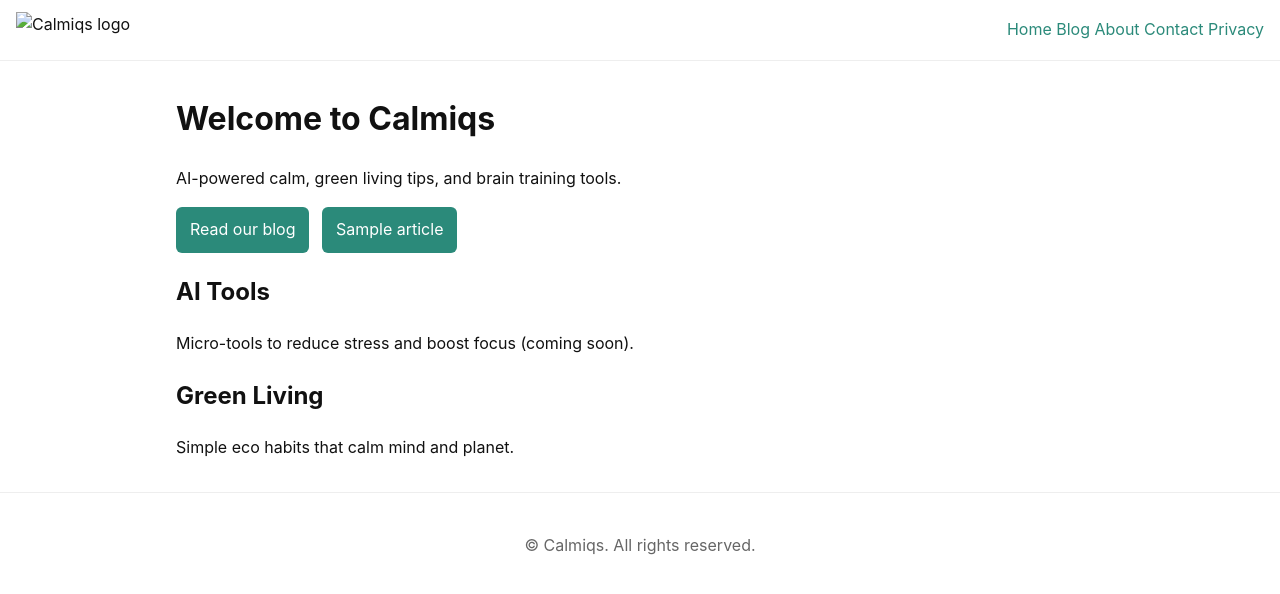
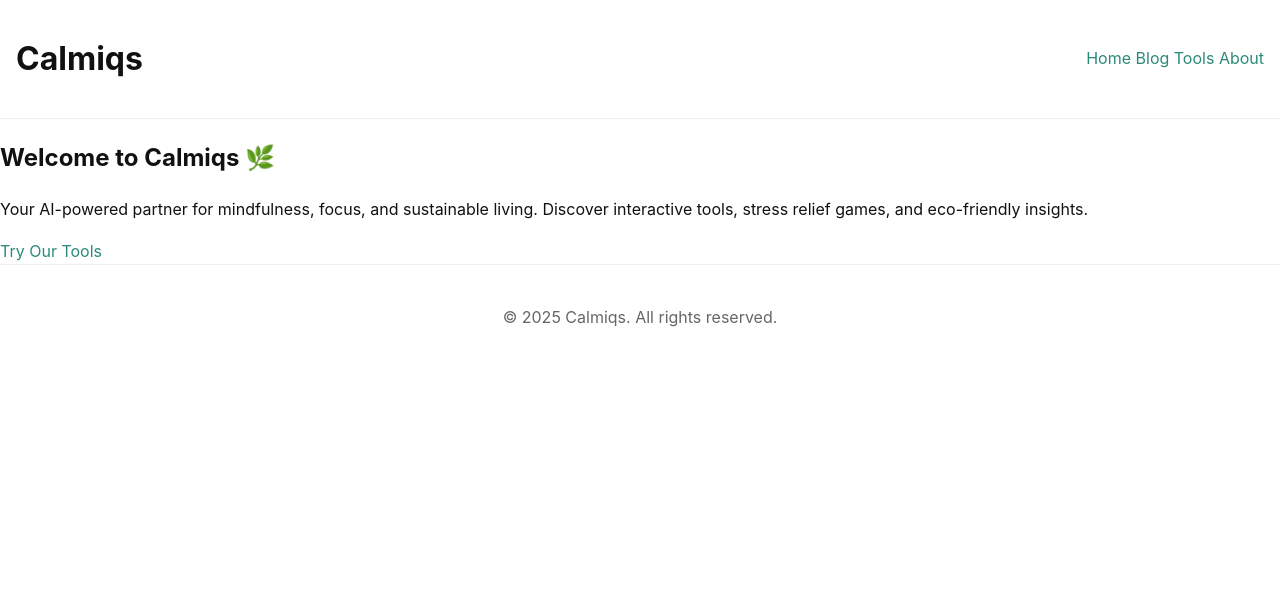
Before and after one commit to marif670/clamiqs-site, a plain HTML site: page index.html in a window 1280 px wide. Drawn offline with Linux system fonts and the light colour scheme; files that its build step writes are made by us from their sources.

Commit message:
Update index.html

```diff
--- a/index.html
+++ b/index.html
@@ -1,54 +1,48 @@
-<!doctype html>
+<!DOCTYPE html>
 <html lang="en">
 <head>
-  <meta charset="utf-8" />
-  <meta name="viewport" content="width=device-width,initial-scale=1" />
-  <title>Calmiqs — AI, Calm & a Greener Future</title>
-  <meta name="description" content="Calmiqs: AI-powered mindfulness, brain tools and eco-living ideas to boost focus and calm." />
-  <!-- TEMP: keep noindex while testing -->
-  <meta name="robots" content="noindex, nofollow">
-  <!-- Open Graph -->
-  <meta property="og:title" content="Calmiqs — AI, Calm & a Greener Future" />
-  <meta property="og:description" content="Tools, reads and ideas to calm your mind and the planet." />
-  <meta property="og:image" content="/assets/images/logo.png" />
+  <meta charset="UTF-8" />
+  <meta name="viewport" content="width=device-width, initial-scale=1.0" />
+  <meta name="description" content="Calmiqs – AI-powered tools and insights for stress relief, productivity, and eco-conscious living." />
+  <title>Calmiqs | Mind Wellness & Eco Living</title>
+
+  <!-- Favicon -->
+  <link rel="icon" href="/assets/images/favicon.png" type="image/png" />
+
+  <!-- CSS -->
   <link rel="stylesheet" href="/assets/css/style.css" />
+
+  <!-- Google Fonts (Optional) -->
+  <link href="https://fonts.googleapis.com/css2?family=Poppins:wght@400;600&display=swap" rel="stylesheet">
+
+  <!-- Temporary noindex during testing -->
+  <meta name="robots" content="noindex, nofollow" />
 </head>
+
 <body>
   <header class="site-header">
-    <img src="/assets/images/logo.png" alt="Calmiqs logo" class="logo">
+    <h1>Calmiqs</h1>
     <nav>
       <a href="/">Home</a>
-      <a href="/blog/">Blog</a>
+      <a href="/blog.html">Blog</a>
+      <a href="/tools.html">Tools</a>
       <a href="/about.html">About</a>
-      <a href="/contact.html">Contact</a>
-      <a href="/privacy.html">Privacy</a>
     </nav>
   </header>
 
-  <main class="container">
-    <h1>Welcome to Calmiqs</h1>
-    <p>AI-powered calm, green living tips, and brain training tools.</p>
-
-    <section class="hero-actions">
-      <a class="btn" href="/blog/">Read our blog</a>
-      <a class="btn" href="/blog/post-template.html">Sample article</a>
-    </section>
-
-    <section class="features">
-      <article>
-        <h2>AI Tools</h2>
-        <p>Micro-tools to reduce stress and boost focus (coming soon).</p>
-      </article>
-      <article>
-        <h2>Green Living</h2>
-        <p>Simple eco habits that calm mind and planet.</p>
-      </article>
+  <main class="hero">
+    <section class="intro">
+      <h2>Welcome to Calmiqs 🌿</h2>
+      <p>Your AI-powered partner for mindfulness, focus, and sustainable living. Discover interactive tools, stress relief games, and eco-friendly insights.</p>
+      <a class="cta-btn" href="/tools.html">Try Our Tools</a>
     </section>
   </main>
 
-  <footer>
-    <p>© <span id="yr"></span> Calmiqs. All rights reserved.</p>
+  <footer class="footer">
+    <p>© 2025 Calmiqs. All rights reserved.</p>
   </footer>
-  <script src="/assets/js/main.js"></script>
+
+  <!-- JS -->
+  <script src="/assets/js/main.js" defer></script>
 </body>
 </html>
```
